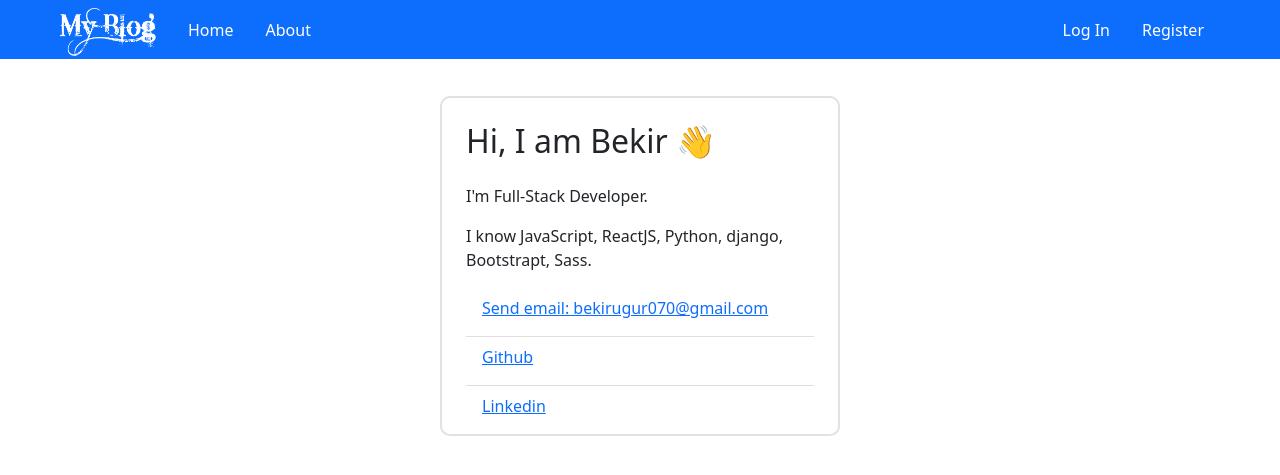
After one commit to bekirugurr/blog-app-django, a Django app: page /about/ in a window 1280 px wide. The commit adds this page. Shown: the top 475 px of the page. Run offline with Django 4.2, Linux system fonts and the light colour scheme; some libraries are stand-ins or nearby versions.

Commit message:
about page done

```diff
--- /dev/null
+++ b/post/templates/post/about.html
@@ -0,0 +1,14 @@
+{% extends 'post/base.html' %}
+
+{% block content %}
+<div class="border border-2 p-4 pb-2 mx-auto" style="width:25rem ; border-radius: 10px; margin-top: 6rem;">
+<h2 class="mb-4">Hi, I am Bekir 👋</h2>
+<p>I'm Full-Stack Developer. </p>
+<p>I know JavaScript, ReactJS, Python, django, Bootstrapt, Sass. </p>
+<ul class="list-group list-group-flush">
+    <li class="list-group-item pb-3"><a href="mailto:bekirugur070@gmail.com" target="_blank">Send email: bekirugur070@gmail.com</a></li>
+    <li class="list-group-item pb-3"><a href="https://github.com/bekirugurr" target="_blank">Github</a></li>
+    <li class="list-group-item"><a href="https://www.linkedin.com/in/bekiru%C4%9Fur/" target="_blank">Linkedin</a></li>
+  </ul>
+</div>
+{% endblock content %}
--- a/post/templates/post/navbar.html
+++ b/post/templates/post/navbar.html
@@ -16,7 +16,7 @@
             <a class="nav-link active" aria-current="page" href="{% url 'home'  %}">Home</a>
           </li>
           <li class="nav-item mx-2">
-            <a class="nav-link active " href="#">About</a>
+            <a class="nav-link active " href="{% url 'about_me' %}">About</a>
           </li>
         </ul>
 
--- a/post/urls.py
+++ b/post/urls.py
@@ -1,5 +1,5 @@
 from django.urls import path
-from .views import home, new_entry, detail, post_delete, change_like, post_update
+from .views import home, new_entry, detail, post_delete, change_like, post_update, about_me
 
 urlpatterns = [
     path('', home, name='home'),
@@ -8,4 +8,5 @@ urlpatterns = [
     path('post_delete/<slug:slug>/', post_delete, name='post_delete'),
     path('change_like/<slug:slug>/', change_like, name='change_like'),
     path('post_update/<slug:slug>/', post_update, name='post_update'),
+    path('about/', about_me, name='about_me'),
 ]
--- a/post/views.py
+++ b/post/views.py
@@ -134,3 +134,6 @@ def post_update(request, slug):
         'form' : form
     }
     return render(request, 'post/update.html', context)
+
+def about_me(request):
+    return render(request, 'post/about.html')
```
